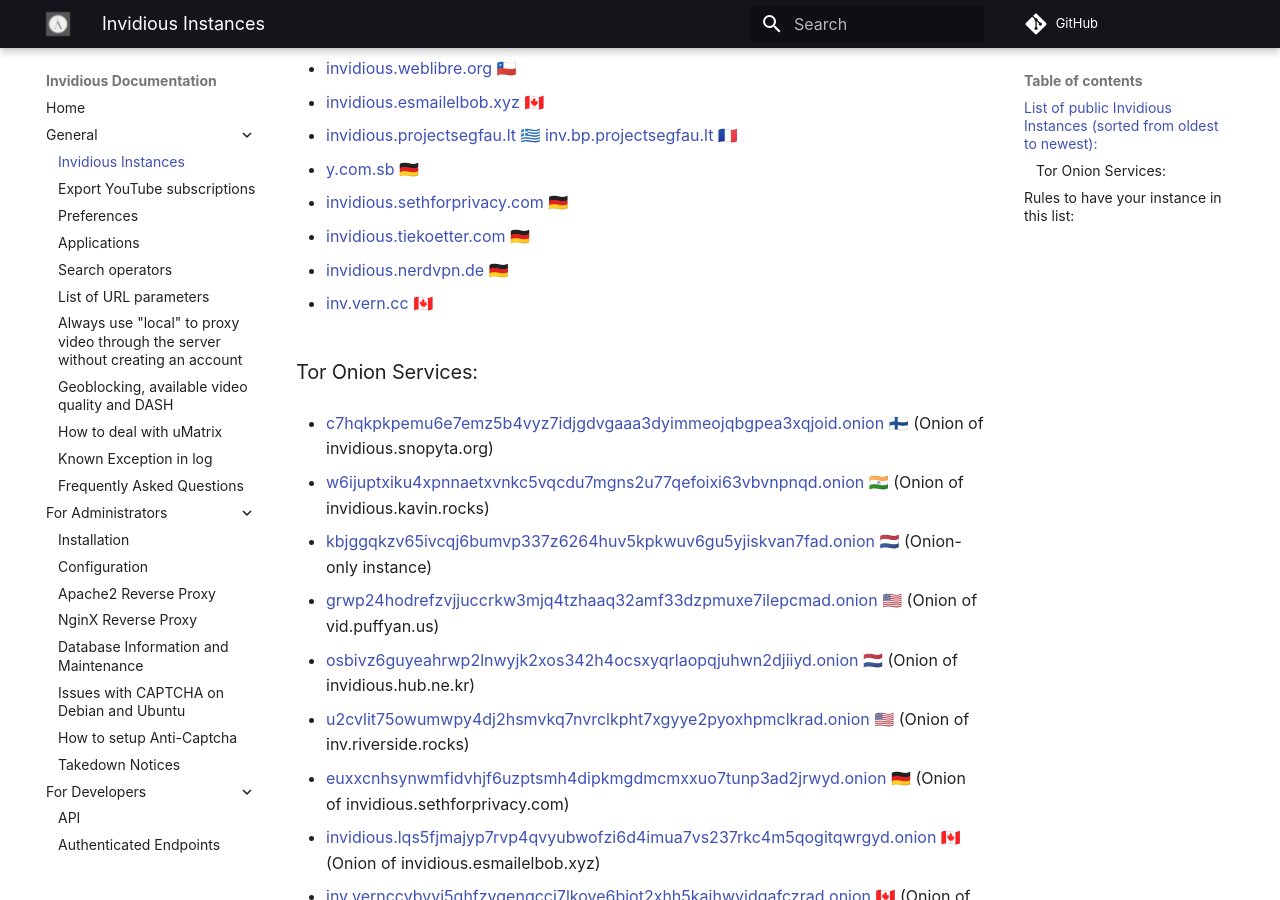
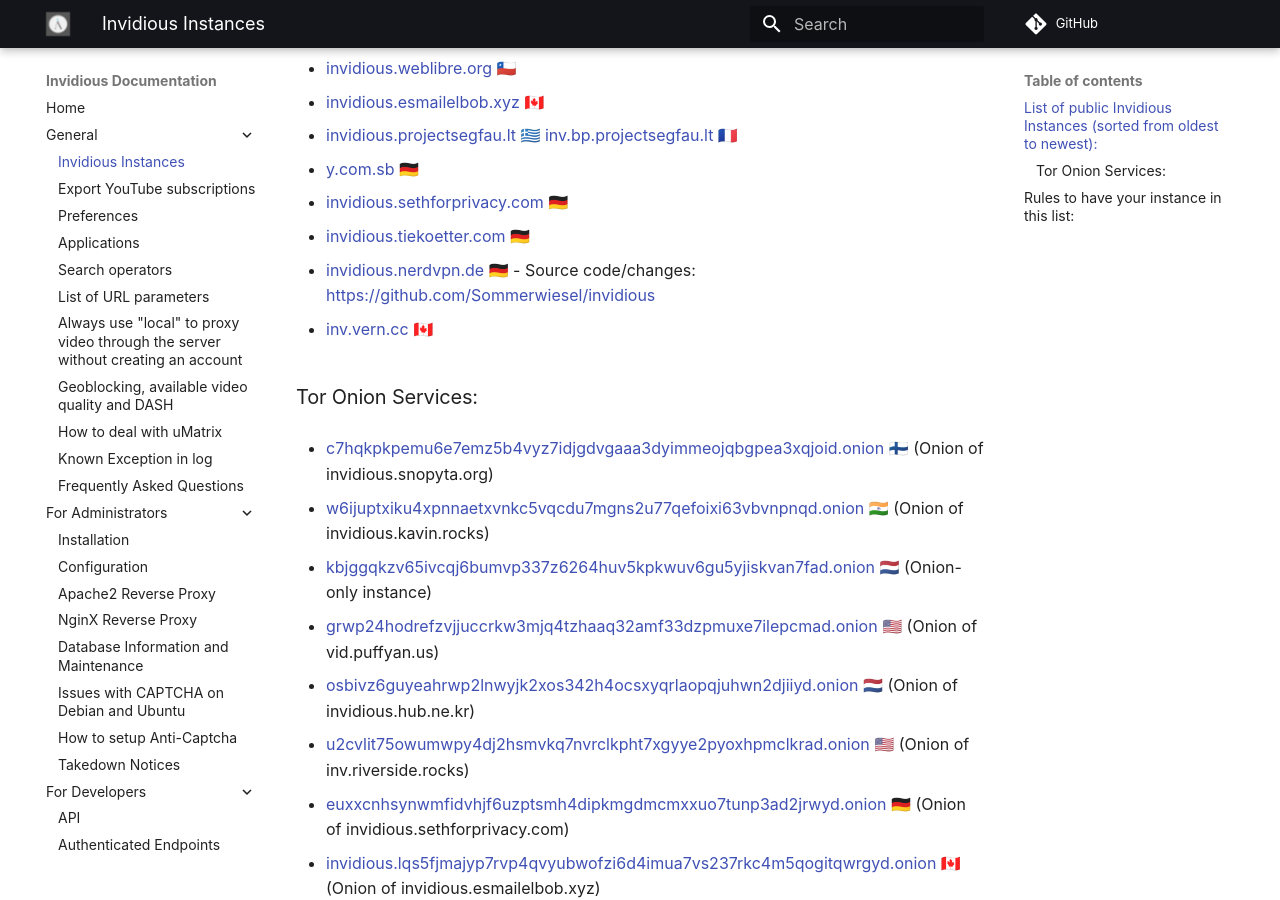
Before and after one commit to iv-org/documentation, an MkDocs documentation site: the page built from docs/instances.md, in a window 1280 px wide and 900 px high, scrolled down 785 px. Built offline with MkDocs 1.6.1 and Material for MkDocs 9.7.7, drawn with Linux system fonts in a browser that asks for light colours; comment, search, counter and statistics services are not loaded.

Commit message:
Add the link to the source code of invidious.nerdvpn.de

```diff
--- a/docs/instances.md
+++ b/docs/instances.md
@@ -40,7 +40,7 @@
 
 * [invidious.tiekoetter.com](https://invidious.tiekoetter.com) 🇩🇪
 
-* [invidious.nerdvpn.de](https://invidious.nerdvpn.de) 🇩🇪
+* [invidious.nerdvpn.de](https://invidious.nerdvpn.de) 🇩🇪 - Source code/changes: https://github.com/Sommerwiesel/invidious
 
 * [inv.vern.cc](https://inv.vern.cc) 🇨🇦
 
```
